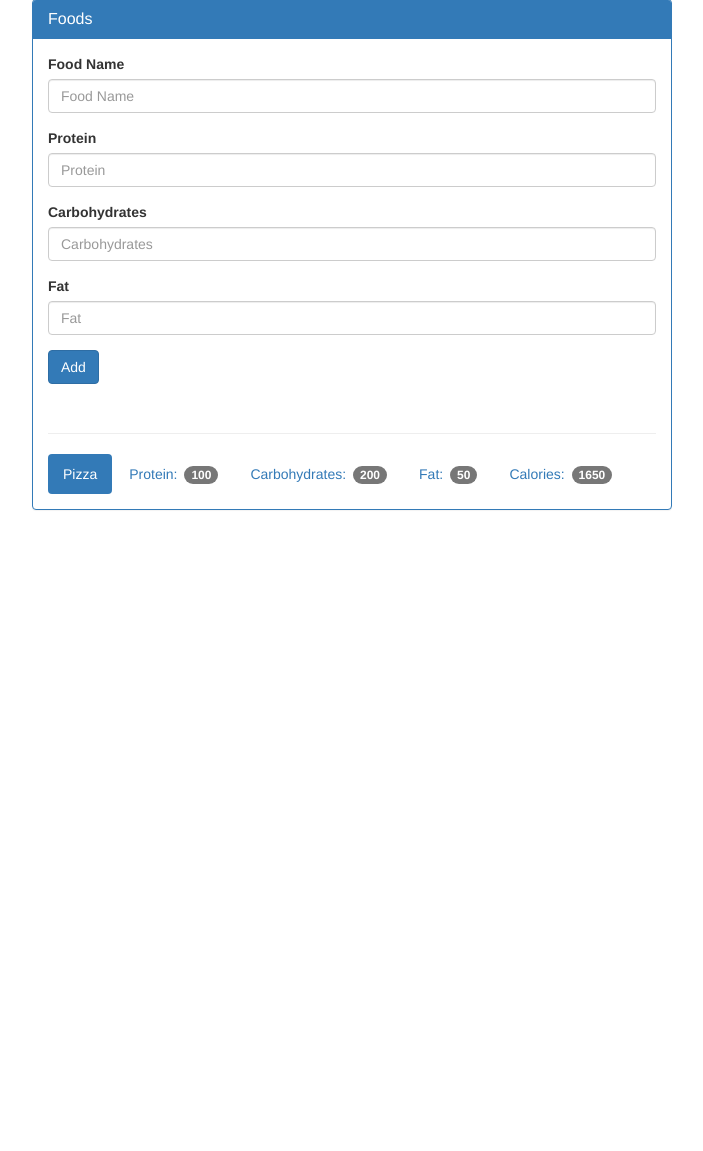
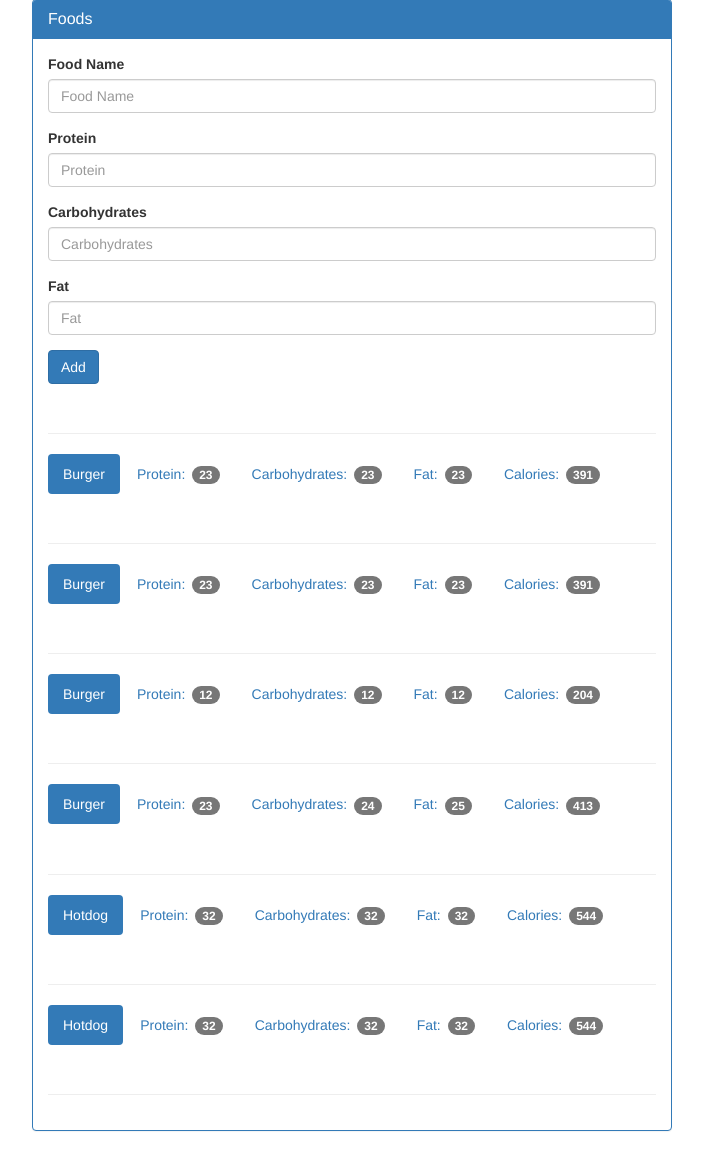
Before and after one commit to leninyang/foodTracker, a Flask app: page /food in a window 1280 px wide. Shown: the part 71-1222 px from the top of the page, without its empty margins (288-991 px from the left). Before the commit the page ends 581 px from the top, so only its background shows below. Run offline with Flask 2, Linux system fonts and the light colour scheme; data comes from the database, SQL or seed files in the repository; both versions use the stored data as it was after the commit; some libraries are stand-ins or nearby versions.

Commit message:
Setting up to display all foods

```diff
--- a/app.py
+++ b/app.py
@@ -34,8 +34,10 @@ def view():
 
 @app.route('/food', methods=['GET', 'POST'])
 def food():
+    db = get_db()
+
+    # Creating the variables for each input value
     if request.method == 'POST':
-    	# Creating the variables for each input value
         name = request.form['food-name']
         protein = int(request.form['protein'])
         carbohydrates = int(request.form['carbohydrates'])
@@ -44,15 +46,15 @@ def food():
         # Calculates calories from the input values
         calories = protein * 4 + carbohydrates * 4 + fat * 9
 
-        # Initialize DB
-        db = get_db()
         # Add values | Insert into food table | List of values
         db.execute('insert into food (name, protein, carbohydrates, fat, calories) values (?, ?, ?, ?, ?)', \
             [name, protein, carbohydrates, fat, calories])
-        # Commit the insert
         db.commit()
 
-    return render_template('add_food.html')
+    cur = db.execute('select name, protein, carbohydrates, fat, calories from food')
+    results = cur.fetchall()
+
+    return render_template('add_food.html', results=results)
 
 
 
--- a/templates/add_food.html
+++ b/templates/add_food.html
@@ -65,13 +65,18 @@
 
               <div class="page-header"></div>
 
+              {% for food in results %}
               <ul class="nav nav-pills" role="tablist">
-                <li class="active"><a>Pizza</a></li>
-                <li><a>Protein: <span class="badge">100</span></a></li>
-                <li><a>Carbohydrates: <span class="badge">200</span></a></li>
-                <li><a>Fat: <span class="badge">50</span></a></li>
-                <li><a>Calories: <span class="badge">1650</span></a></li>
+                <li class="active"><a>{{ food.name }} </a></li>
+                <li><a>Protein: <span class="badge">{{ food.protein }}</span></a></li>
+                <li><a>Carbohydrates: <span class="badge">{{ food.carbohydrates }}</span></a></li>
+                <li><a>Fat: <span class="badge">{{ food.fat }}</span></a></li>
+                <li><a>Calories: <span class="badge">{{ food.calories }}</span></a></li>
               </ul>
+
+              <div class="page-header"></div>
+
+              {% endfor %}
             </div>
 
           </div>
```
Also changed, not shown: food_log.db, 3 other files.
